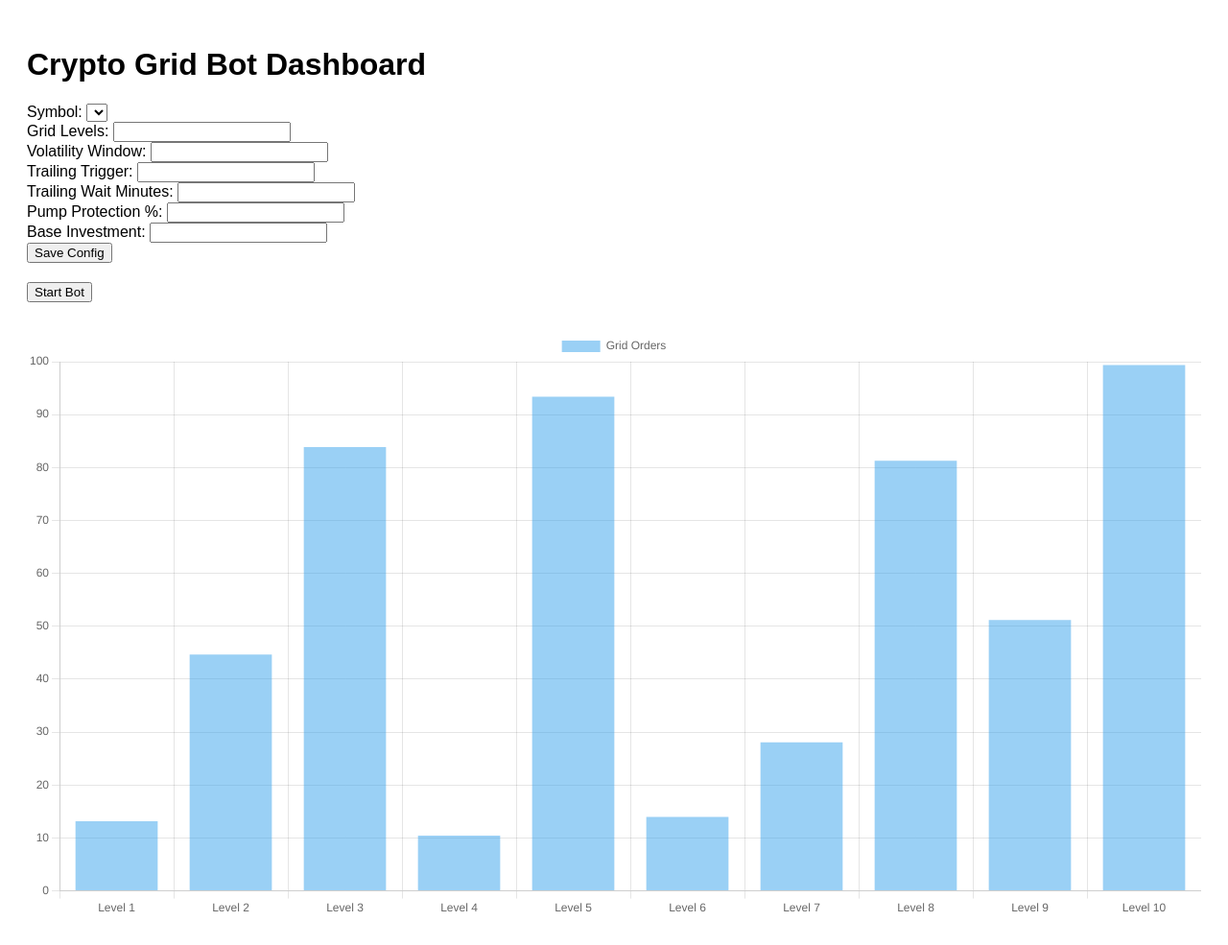
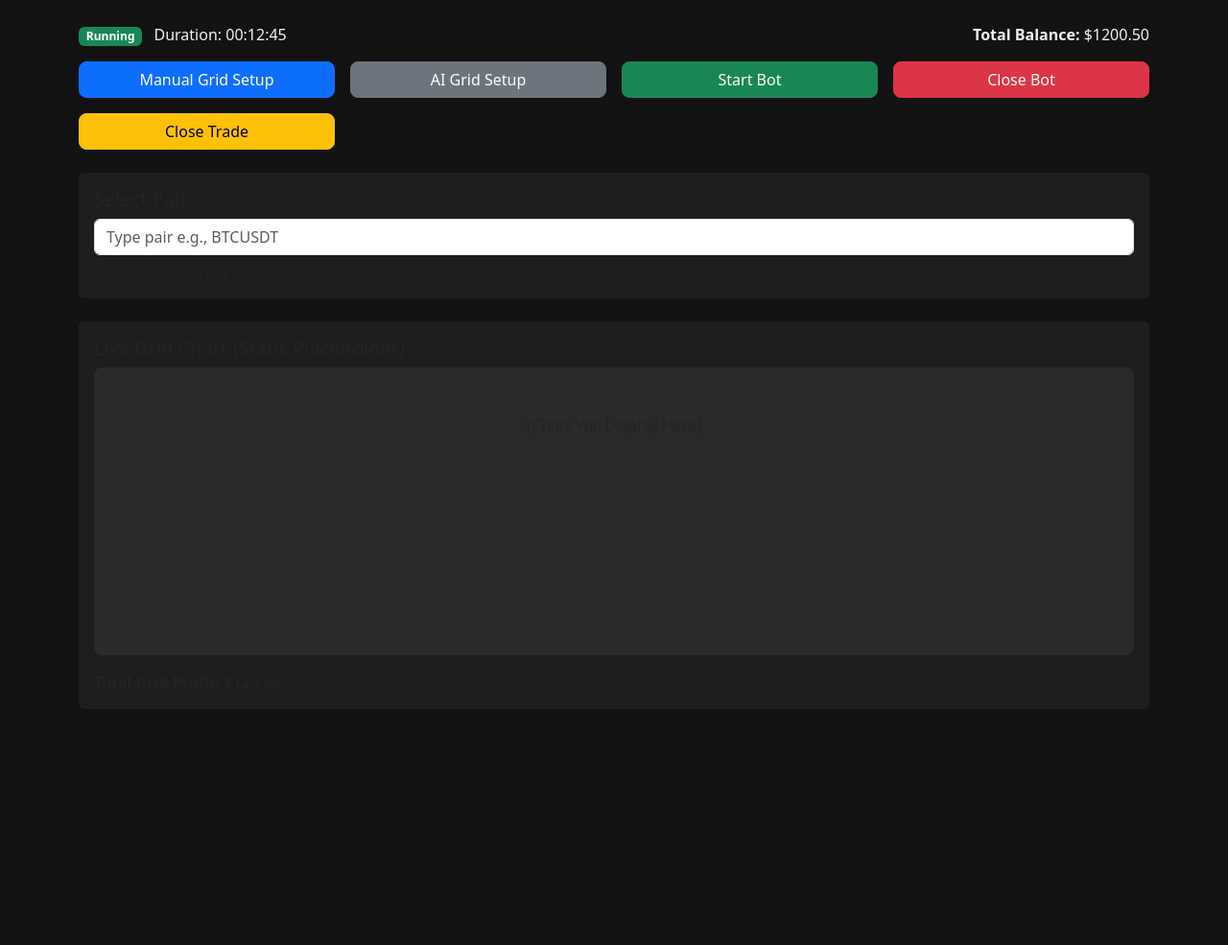
Before and after one commit to biplab2454/Real_grid_bot_binance, a Flask app: template templates/dashboard.html in a window 1280 px wide. Shown: the whole page at 96% size. After the commit the page ends 719 px from the top, so only its background shows below. Run offline with Flask 3, Linux system fonts and the light colour scheme; the template is opened without the code that fills it, so the values that code supplies are empty.

Commit message:
Update dashboard.html

```diff
--- a/templates/dashboard.html
+++ b/templates/dashboard.html
@@ -1,33 +1,84 @@
-
 <!DOCTYPE html>
-<html>
+<html lang="en">
 <head>
+    <meta charset="UTF-8">
+    <meta name="viewport" content="width=device-width, initial-scale=1.0">
     <title>Crypto Grid Bot Dashboard</title>
-    <link rel="stylesheet" href="/static/css/style.css">
-    <script src="https://cdn.jsdelivr.net/npm/chart.js"></script>
+    <link href="https://cdn.jsdelivr.net/npm/bootstrap@5.3.0/dist/css/bootstrap.min.css" rel="stylesheet">
+    <style>
+        body {
+            background-color: #121212;
+            color: #f1f1f1;
+        }
+        .card {
+            background-color: #1e1e1e;
+            border: none;
+        }
+        .btn {
+            border-radius: 8px;
+        }
+    </style>
 </head>
 <body>
-    <h1>Crypto Grid Bot Dashboard</h1>
-    <form action="/save-config" method="post">
-        <label>Symbol:
-            <select name="symbol">
-                {% for p in pairs %}
-                    <option value="{{p}}" {% if p == config.symbol %}selected{% endif %}>{{p}}</option>
-                {% endfor %}
-            </select>
-        </label><br>
-        <label>Grid Levels: <input name="grid_levels" value="{{ config.grid_levels }}"></label><br>
-        <label>Volatility Window: <input name="volatility_window_minutes" value="{{ config.volatility_window_minutes }}"></label><br>
-        <label>Trailing Trigger: <input name="trailing_trigger" value="{{ config.trailing_trigger }}"></label><br>
-        <label>Trailing Wait Minutes: <input name="trailing_wait_minutes" value="{{ config.trailing_wait_minutes }}"></label><br>
-        <label>Pump Protection %: <input name="pump_protection_percent" value="{{ config.pump_protection_percent }}"></label><br>
-        <label>Base Investment: <input name="base_investment" value="{{ config.base_investment }}"></label><br>
-        <button type="submit">Save Config</button>
-    </form>
-    <form action="/start-bot" method="post">
-        <button type="submit">Start Bot</button>
-    </form>
-    <canvas id="gridChart" width="600" height="300"></canvas>
-    <script src="/static/js/chart.js"></script>
+
+<div class="container py-4">
+
+    <!-- Bot Status + Account Balance -->
+    <div class="d-flex justify-content-between mb-3">
+        <div>
+            <span class="badge bg-success">Running</span>
+            <span class="ms-2">Duration: 00:12:45</span>
+        </div>
+        <div>
+            <strong>Total Balance:</strong> $1200.50
+        </div>
+    </div>
+
+    <!-- Control Buttons -->
+    <div class="row g-3">
+
+        <div class="col-md-3">
+            <button class="btn btn-primary w-100">Manual Grid Setup</button>
+        </div>
+
+        <div class="col-md-3">
+            <button class="btn btn-secondary w-100">AI Grid Setup</button>
+        </div>
+
+        <div class="col-md-3">
+            <button class="btn btn-success w-100">Start Bot</button>
+        </div>
+
+        <div class="col-md-3">
+            <button class="btn btn-danger w-100">Close Bot</button>
+        </div>
+
+        <div class="col-md-3">
+            <button class="btn btn-warning w-100">Close Trade</button>
+        </div>
+
+    </div>
+
+    <!-- Pair Input -->
+    <div class="card mt-4 p-3">
+        <h5>Select Pair</h5>
+        <input type="text" class="form-control" placeholder="Type pair e.g., BTCUSDT">
+        <small class="text-muted mt-2 d-block">Available: BTCUSDT, ETHUSDT, etc.</small>
+    </div>
+
+    <!-- Chart + Stats -->
+    <div class="card mt-4 p-3">
+        <h5>Live Grid Chart (Static Placeholder)</h5>
+        <div style="height:300px; background: #2a2a2a; border-radius: 8px;">
+            <p class="text-center pt-5">[Chart Will Display Here]</p>
+        </div>
+
+        <div class="mt-3">
+            <strong>Total Grid Profit:</strong> $123.45
+        </div>
+    </div>
+
+</div>
+
 </body>
 </html>
```
